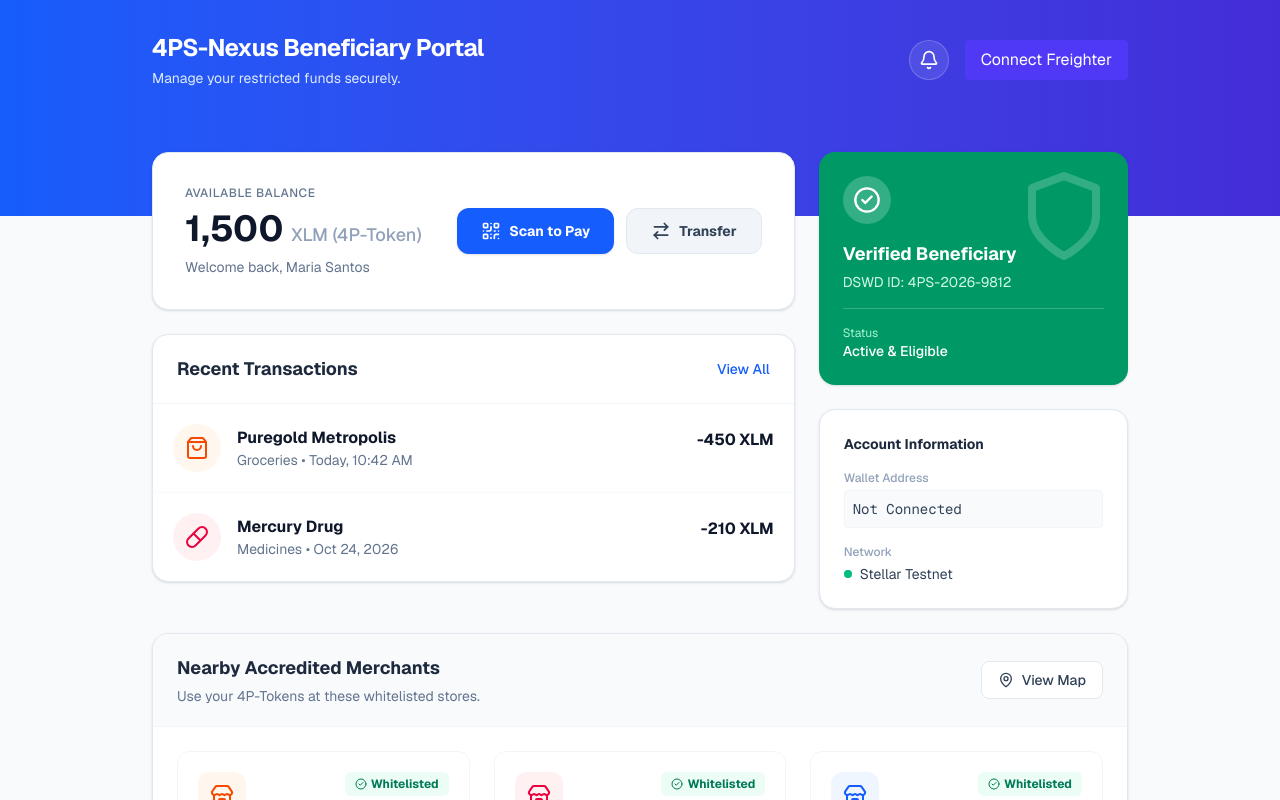
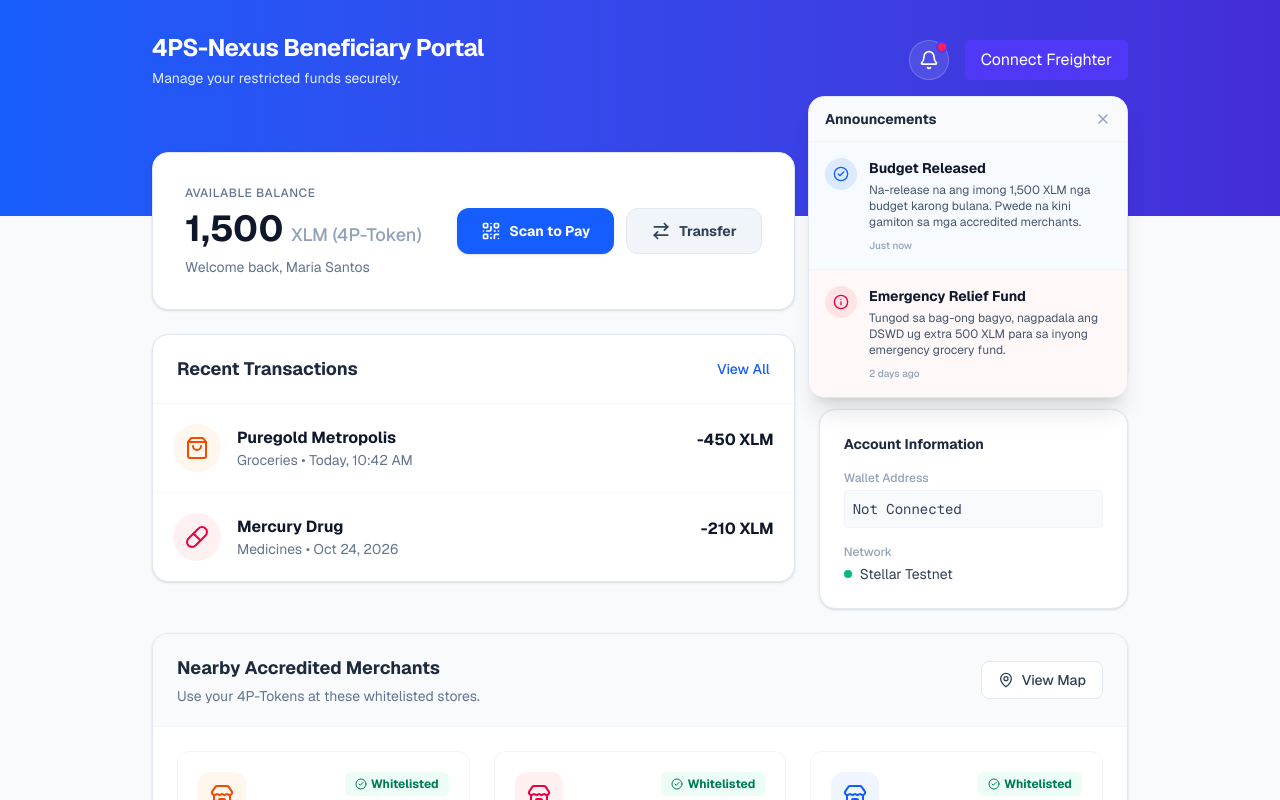
Before and after one commit to Dranyl-23/4PS-Nexus, a Next.js app in the folder web/: page /beneficiary in a window 1280 px wide. Both pictures are taken after a click on the button 928 px from the left and 60 px from the top of the page. Shown: the top 800 px of the page. Built offline with nearby package versions, Linux system fonts and the light colour scheme.

Commit message:
Add DSWD Notifications Dropdown

```diff
--- a/web/src/app/beneficiary/page.tsx
+++ b/web/src/app/beneficiary/page.tsx
@@ -1,5 +1,5 @@
 'use client';
-import { QrCode, ArrowRightLeft, History, ShoppingBag, Pill, Bell, CheckCircle2, MapPin, Store, X, Receipt } from 'lucide-react';
+import { QrCode, ArrowRightLeft, History, ShoppingBag, Pill, Bell, CheckCircle2, MapPin, Store, X, Receipt, Info } from 'lucide-react';
 import ConnectWallet from '@/components/ConnectWallet';
 import { useWalletContext } from '@/components/WalletProvider';
 import { useState } from 'react';
@@ -10,6 +10,7 @@ export default function BeneficiaryApp() {
   const [showPayModal, setShowPayModal] = useState(false);
   const [payStatus, setPayStatus] = useState<'idle' | 'scanning' | 'success'>('idle');
   const [selectedTx, setSelectedTx] = useState<string | null>(null);
+  const [showNotifications, setShowNotifications] = useState(false);
 
   const handleDemoPay = () => {
     setPayStatus('scanning');
@@ -33,10 +34,53 @@ export default function BeneficiaryApp() {
               <h1 className="text-2xl font-bold tracking-tight">4PS-Nexus Beneficiary Portal</h1>
               <p className="text-blue-100 text-sm mt-1">Manage your restricted funds securely.</p>
             </div>
-            <div className="flex items-center gap-4">
-              <button className="w-10 h-10 bg-white/10 rounded-full flex items-center justify-center backdrop-blur-sm border border-white/20 hover:bg-white/20 transition-colors">
+            <div className="flex items-center gap-4 relative">
+              <button
+                onClick={() => setShowNotifications(!showNotifications)}
+                className="w-10 h-10 bg-white/10 rounded-full flex items-center justify-center backdrop-blur-sm border border-white/20 hover:bg-white/20 transition-colors relative"
+              >
                 <Bell className="w-5 h-5 text-white" />
+                <span className="absolute top-0 right-0 w-3 h-3 bg-rose-500 rounded-full border-2 border-indigo-600"></span>
               </button>
+
+              {/* Notifications Dropdown */}
+              {showNotifications && (
+                <div className="absolute top-14 right-0 w-80 bg-white rounded-2xl shadow-xl border border-slate-200 overflow-hidden z-40 animate-in fade-in slide-in-from-top-4">
+                  <div className="px-4 py-3 border-b border-slate-100 flex justify-between items-center bg-slate-50">
+                    <h3 className="font-bold text-slate-800 text-sm">Announcements</h3>
+                    <button onClick={() => setShowNotifications(false)} className="text-slate-400 hover:text-slate-600">
+                      <X className="w-4 h-4" />
+                    </button>
+                  </div>
+                  <div className="divide-y divide-slate-100 max-h-96 overflow-y-auto">
+                    <div className="p-4 bg-blue-50/50 hover:bg-slate-50 transition-colors cursor-pointer">
+                      <div className="flex gap-3">
+                        <div className="w-8 h-8 bg-blue-100 text-blue-600 rounded-full flex items-center justify-center shrink-0">
+                          <CheckCircle2 className="w-4 h-4" />
+                        </div>
+                        <div>
+                          <p className="text-sm font-bold text-slate-900">Budget Released</p>
+                          <p className="text-xs text-slate-600 mt-1">Na-release na ang imong 1,500 XLM nga budget karong bulana. Pwede na kini gamiton sa mga accredited merchants.</p>
+                          <p className="text-[10px] text-slate-400 mt-2 font-medium">Just now</p>
+                        </div>
+                      </div>
+                    </div>
+                    <div className="p-4 bg-rose-50/50 hover:bg-slate-50 transition-colors cursor-pointer">
+                      <div className="flex gap-3">
+                        <div className="w-8 h-8 bg-rose-100 text-rose-600 rounded-full flex items-center justify-center shrink-0">
+                          <Info className="w-4 h-4" />
+                        </div>
+                        <div>
+                          <p className="text-sm font-bold text-slate-900">Emergency Relief Fund</p>
+                          <p className="text-xs text-slate-600 mt-1">Tungod sa bag-ong bagyo, nagpadala ang DSWD ug extra 500 XLM para sa inyong emergency grocery fund.</p>
+                          <p className="text-[10px] text-slate-400 mt-2 font-medium">2 days ago</p>
+                        </div>
+                      </div>
+                    </div>
+                  </div>
+                </div>
+              )}
+
               <ConnectWallet {...wallet} />
             </div>
           </div>
```
